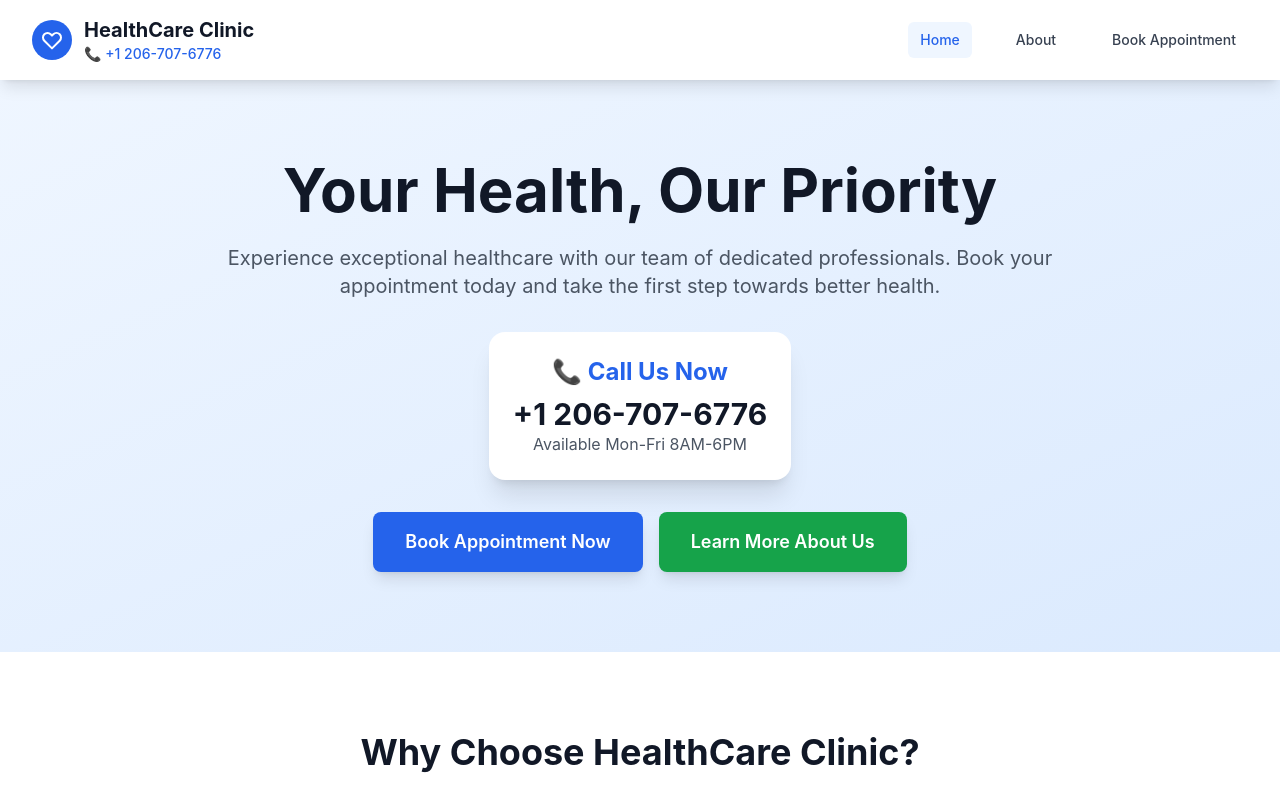
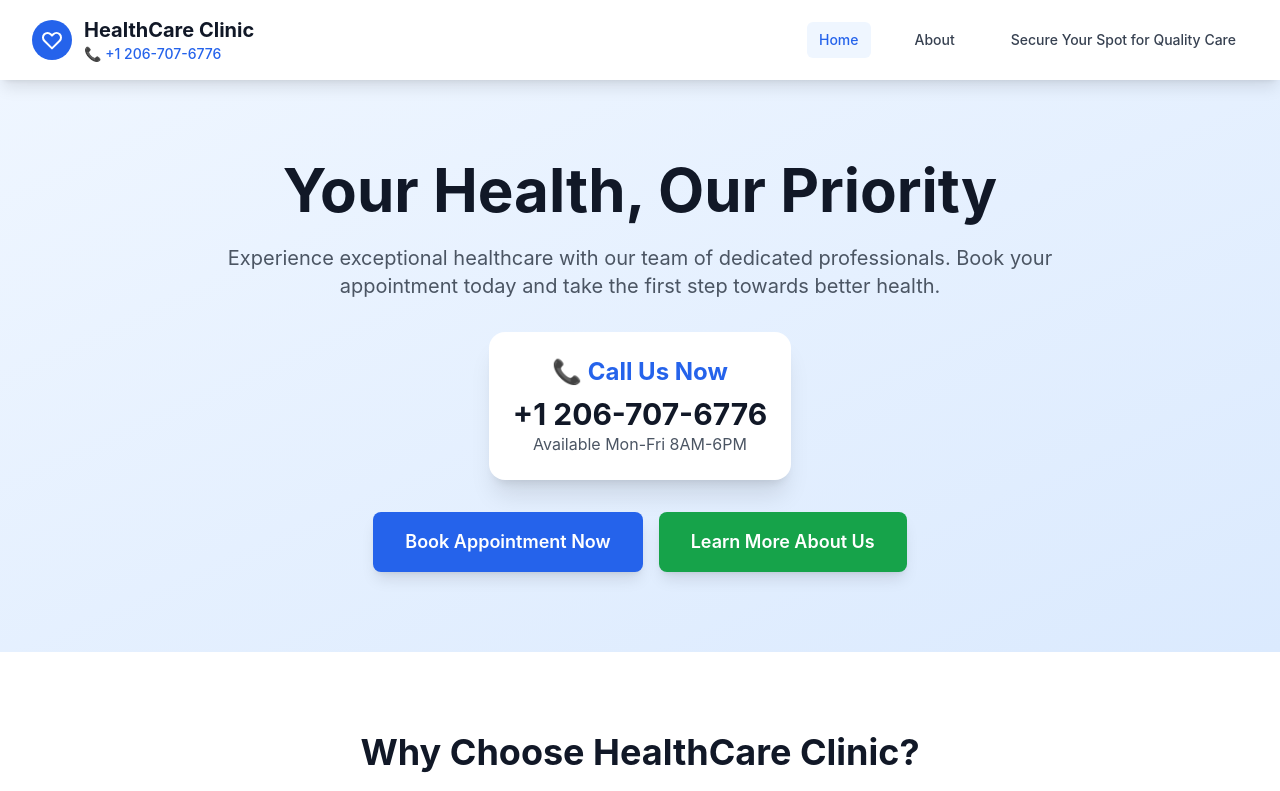
Before and after one commit to DaniyalAlam002/reacttrackingbooking, a React (Vite) app: page / in a window 1280 px wide. Shown: the top 791 px of the page. Built offline with nearby package versions, Linux system fonts and the light colour scheme.

Commit message:
ai-optimize: cta — Secure Your Spot for Quality Care

```diff
--- a/src/components/Header.jsx
+++ b/src/components/Header.jsx
@@ -52,7 +52,7 @@ const Header = () => {
                   : 'text-gray-700 hover:text-primary-600 hover:bg-primary-50'
               }`}
             >
-              Book Appointment
+              Secure Your Spot for Quality Care
             </Link>
           </nav>
 
```
